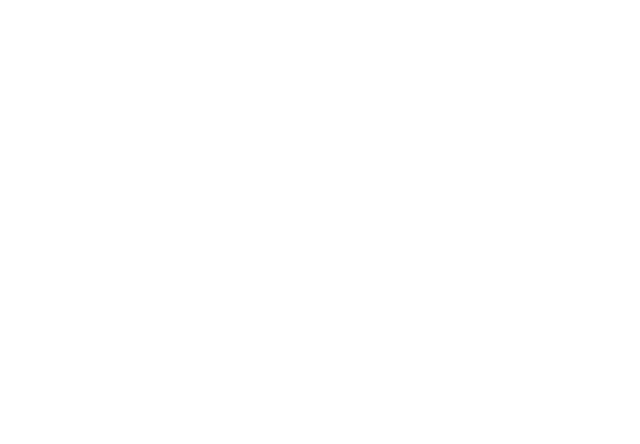
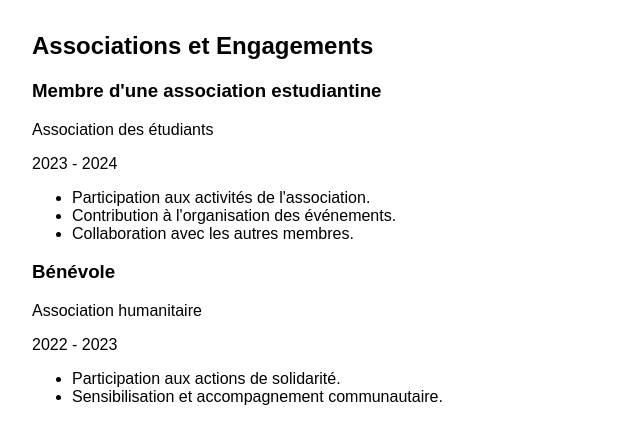
Before and after one commit to gdngucci11-bot/mon-cv, a plain HTML site: page index.html in a window 1280 px wide. Shown: the whole page, without its empty margins (0-640 px from the left). Drawn offline with Linux system fonts and the light colour scheme.

Commit message:
mise en place de la section associations

```diff
--- a/index.html
+++ b/index.html
@@ -9,5 +9,31 @@
 <body>
     <main id="cv">
     </main>
+
+<section class="associations" id="associations">
+    <h2>Associations et Engagements</h2>
+
+    <div class="association-item">
+        <h3>Membre d'une association estudiantine</h3>
+        <p class="organisation">Association des étudiants</p>
+        <span class="date">2023 - 2024</span>
+        <ul>
+            <li>Participation aux activités de l'association.</li>
+            <li>Contribution à l'organisation des événements.</li>
+            <li>Collaboration avec les autres membres.</li>
+        </ul>
+    </div>
+
+    <div class="association-item">
+        <h3>Bénévole</h3>
+        <p class="organisation">Association humanitaire</p>
+        <span class="date">2022 - 2023</span>
+        <ul>
+            <li>Participation aux actions de solidarité.</li>
+            <li>Sensibilisation et accompagnement communautaire.</li>
+        </ul>
+    </div>
+</section>
+
 </body>
 </html>
```
